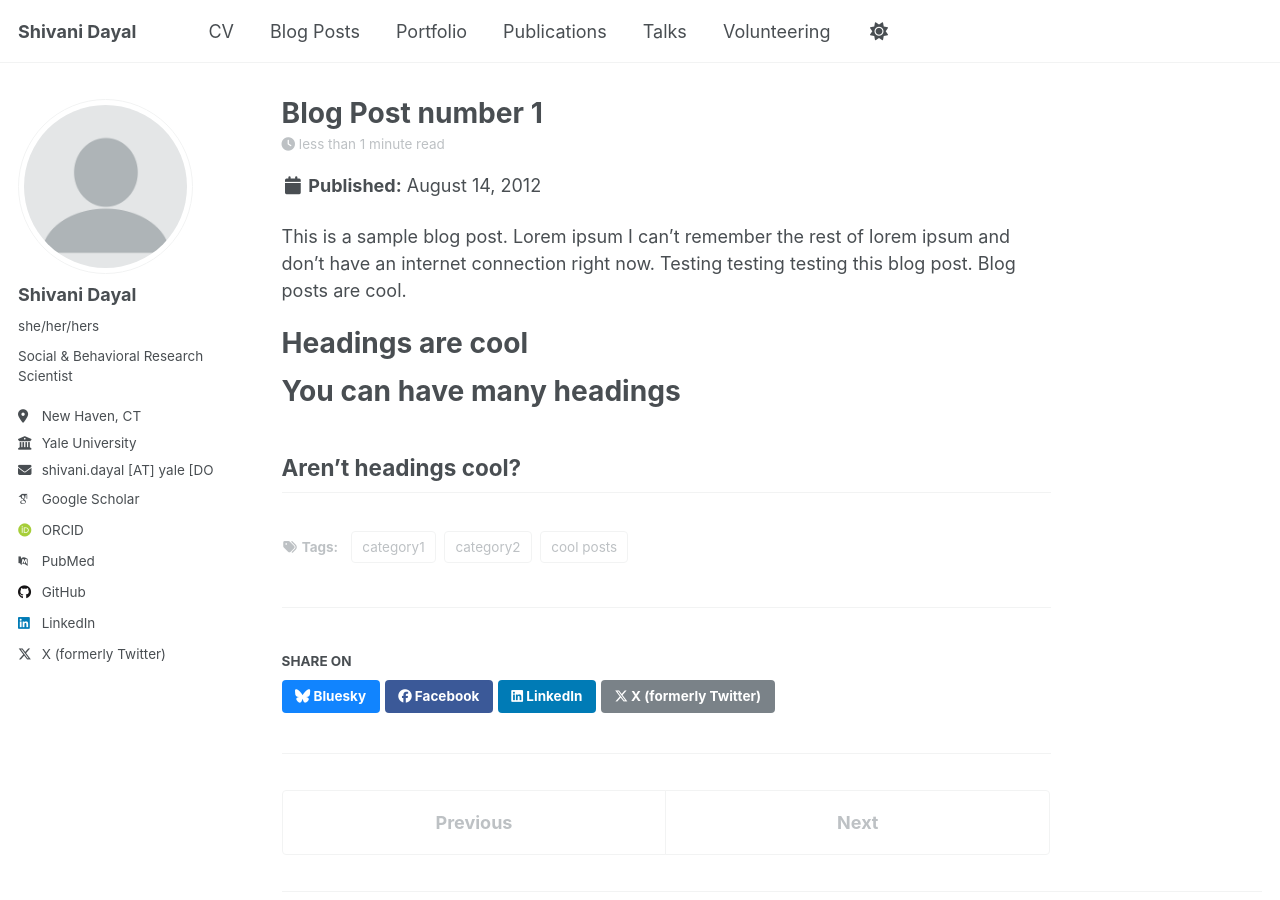
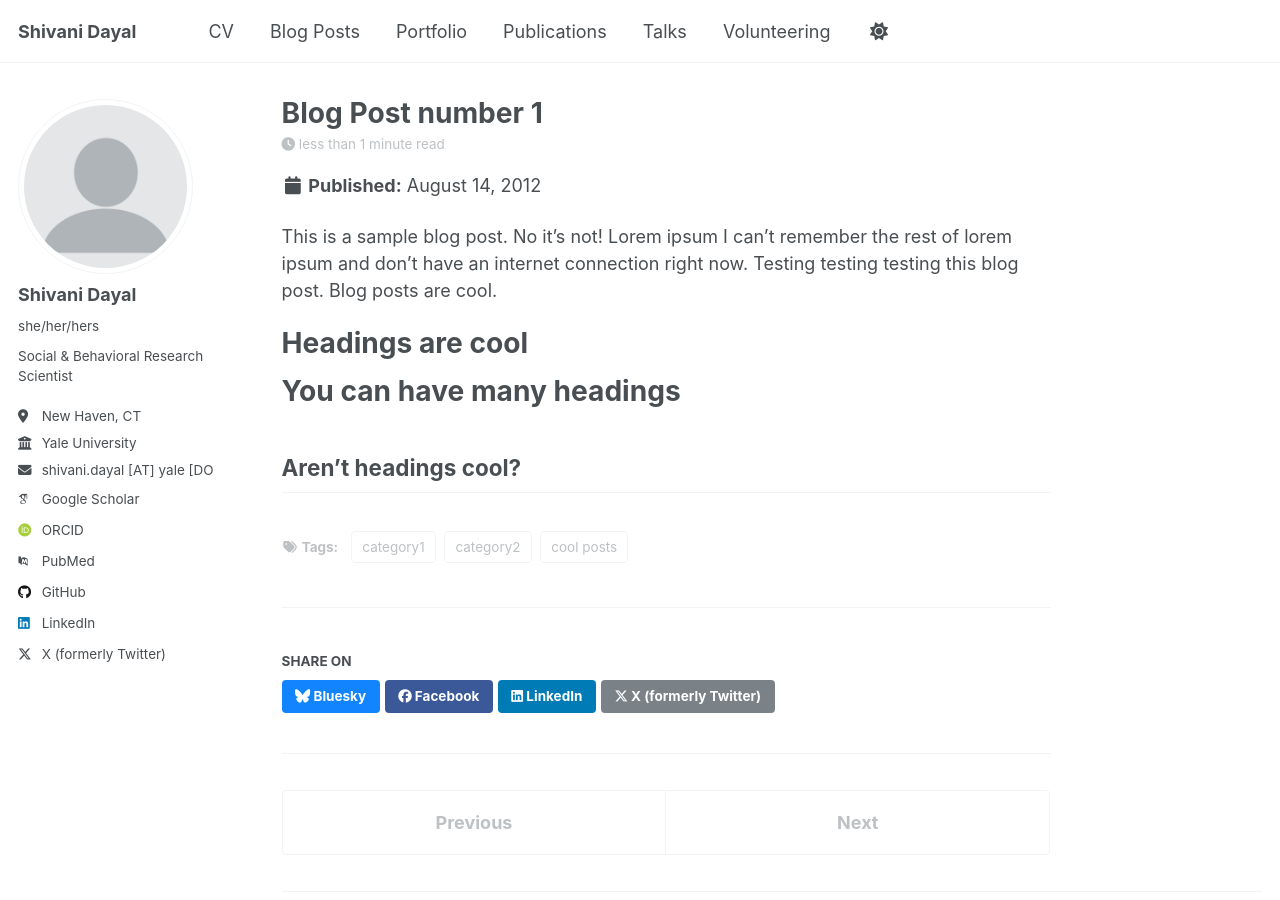
Before and after one commit to sdayal21/sdayal21.github.io, a Jekyll site: the page built from _posts/2012-08-14-blog-post-1.md, in a window 1280 px wide and 900 px high. Built offline with Jekyll 4.4.1, drawn with Linux system fonts in a browser that asks for light colours; some web fonts are replaced; a script that is not in the unit is left out.

Commit message:
dummy change

```diff
--- a/_posts/2012-08-14-blog-post-1.md
+++ b/_posts/2012-08-14-blog-post-1.md
@@ -8,7 +8,7 @@ tags:
   - category2
 ---
 
-This is a sample blog post. Lorem ipsum I can't remember the rest of lorem ipsum and don't have an internet connection right now. Testing testing testing this blog post. Blog posts are cool.
+This is a sample blog post. No it's not! Lorem ipsum I can't remember the rest of lorem ipsum and don't have an internet connection right now. Testing testing testing this blog post. Blog posts are cool.
 
 Headings are cool
 ======
```
